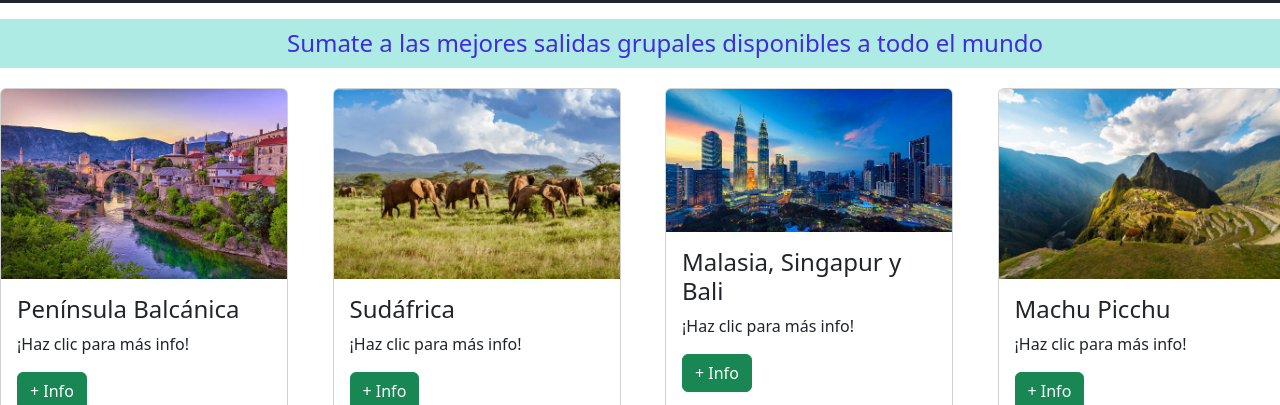
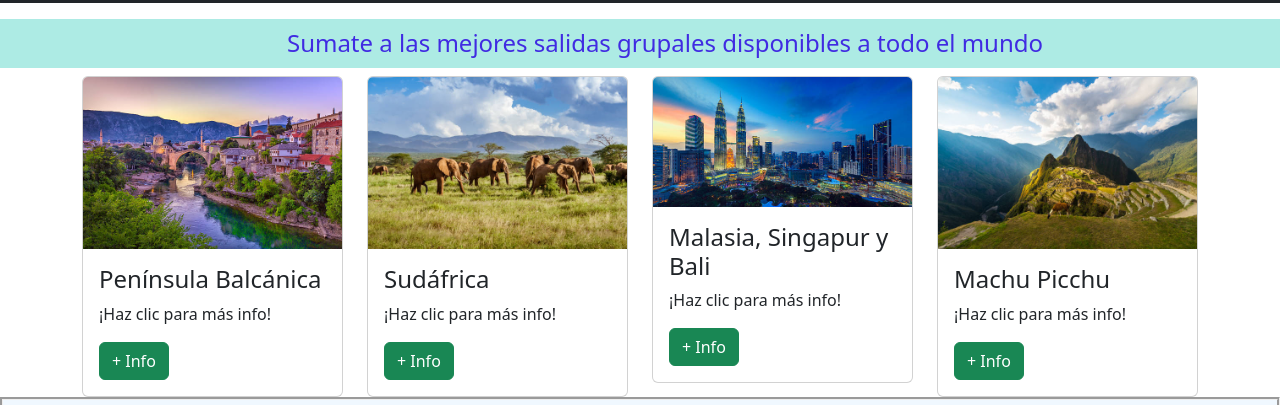
Before and after one commit to AndresMagnello/CoderHouse, a website: page pages/salidas-grupales.html in a window 1280 px wide. Shown: the part 427-832 px from the top of the page. Drawn offline with nearby package versions, Linux system fonts and the light colour scheme.

Commit message:
Entrega final

```diff
--- a/pages/salidas-grupales.html
+++ b/pages/salidas-grupales.html
@@ -105,10 +105,12 @@
 
     </section>
     <!--ejemplo busqueda vuelos, aca luego debe ir el motor de la mayorista-->
-    <h3>Sumate a las mejores salidas grupales disponibles a todo el mundo</h3>
+    <h3 class="text-center">Sumate a las mejores salidas grupales disponibles a todo el mundo</h3>
 
-    <div class="ofertas-vuelos">
-        <div class="card" style="width: 18rem;">
+    <div class="container">
+        <div class="row row-cols-1 row-cols-md-2 row-cols-lg-4 g-4">
+            <div class="col">
+                <div class="card">
                     <img src="../images/imagen-balcanes.jpg" class="card-img-top" alt="Viaje grupal a la Península Balcánica">
                     <div class="card-body">
                         <h4 class="card-title">Península Balcánica</h4>
@@ -116,8 +118,10 @@
                         <a href="https://www.dopazoyravenna.com/bienvenidos.php?urlOrigen=/viajesgrupalesdetalle.php?id=17461" class="btn btn-success">+ Info</a>
                     </div>
                 </div>
+            </div>
 
-        <div class="card" style="width: 18rem;">
+            <div class="col">
+                <div class="card">
                     <img src="../images/imagen-sudafrica.jpg" class="card-img-top" alt="Viaje grupal a Sudáfrica">
                     <div class="card-body">
                         <h4 class="card-title">Sudáfrica</h4>
@@ -125,8 +129,10 @@
                         <a href="https://www.dopazoyravenna.com/viajesgrupalesdetalle.php?id=17943" class="btn btn-success">+ Info</a>
                     </div>
                 </div>
+            </div>
 
-        <div class="card" style="width: 18rem;">
+            <div class="col">
+                <div class="card">
                     <img src="../images/Imagen-malasia.jpg" class="card-img-top" alt="Viaje grupal a Malasia, Singapur y Bali">
                     <div class="card-body">
                         <h4 class="card-title">Malasia, Singapur y Bali</h4>
@@ -134,13 +140,17 @@
                         <a href="https://www.dopazoyravenna.com/viajesgrupalesdetalle.php?id=9143" class="btn btn-success">+ Info</a>
                     </div>
                 </div>
+            </div>
 
-        <div class="card" style="width: 18rem;">
+            <div class="col">
+                <div class="card">
                     <img src="../images/imagen-peru.jpg" class="card-img-top" alt="Viaje grupal a Machu Picchu">
                     <div class="card-body">
                         <h4 class="card-title">Machu Picchu</h4>
                         <p class="card-text">¡Haz clic para más info!</p>
                         <a href="https://www.dopazoyravenna.com/viajesgrupalesdetalle.php?id=9143" class="btn btn-success">+ Info</a>
+                    </div>
+                </div>
             </div>
         </div>
     </div>
```
Also changed, not shown: index.html (+15 -6 lines), pages/autos.html (+15 -6 lines), pages/hoteles.html (+15 -5 lines), pages/paquetes.html (+15 -7 lines). Lines whose indentation alone changed are shown as unchanged.
